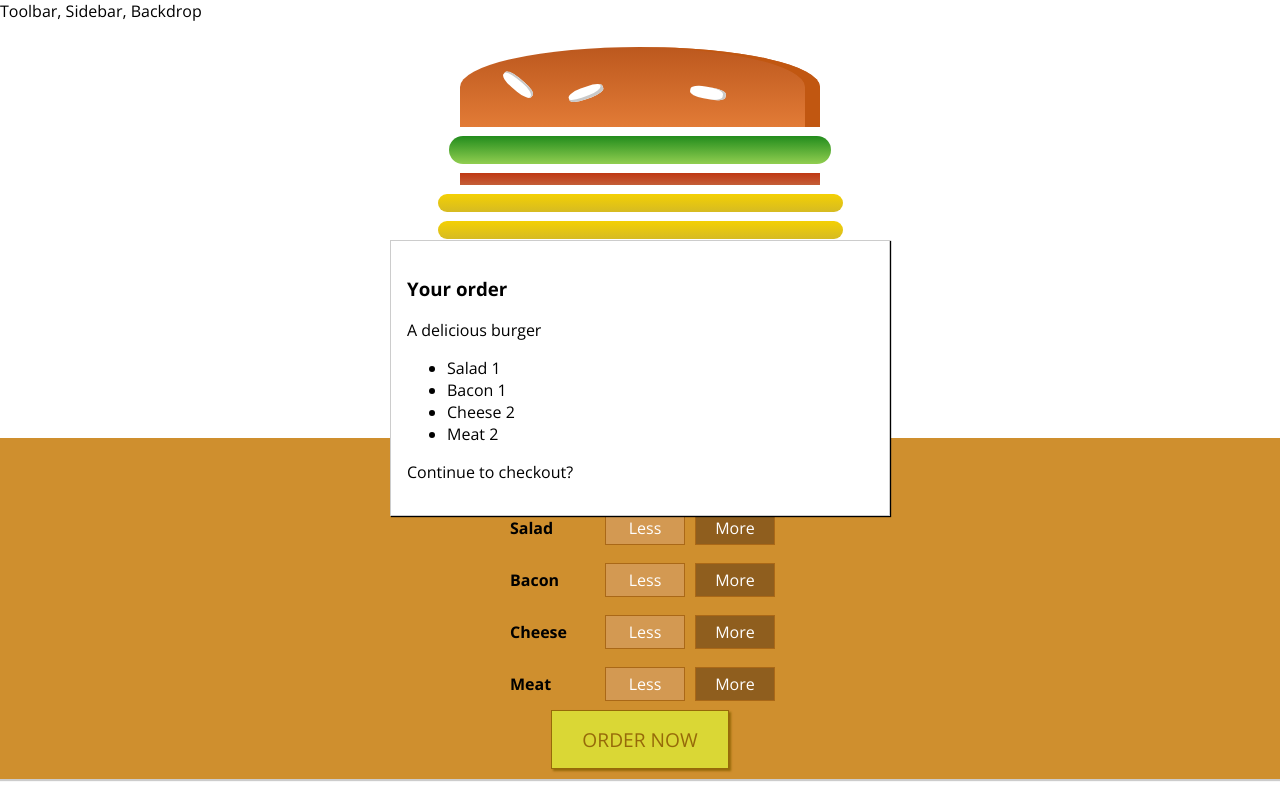
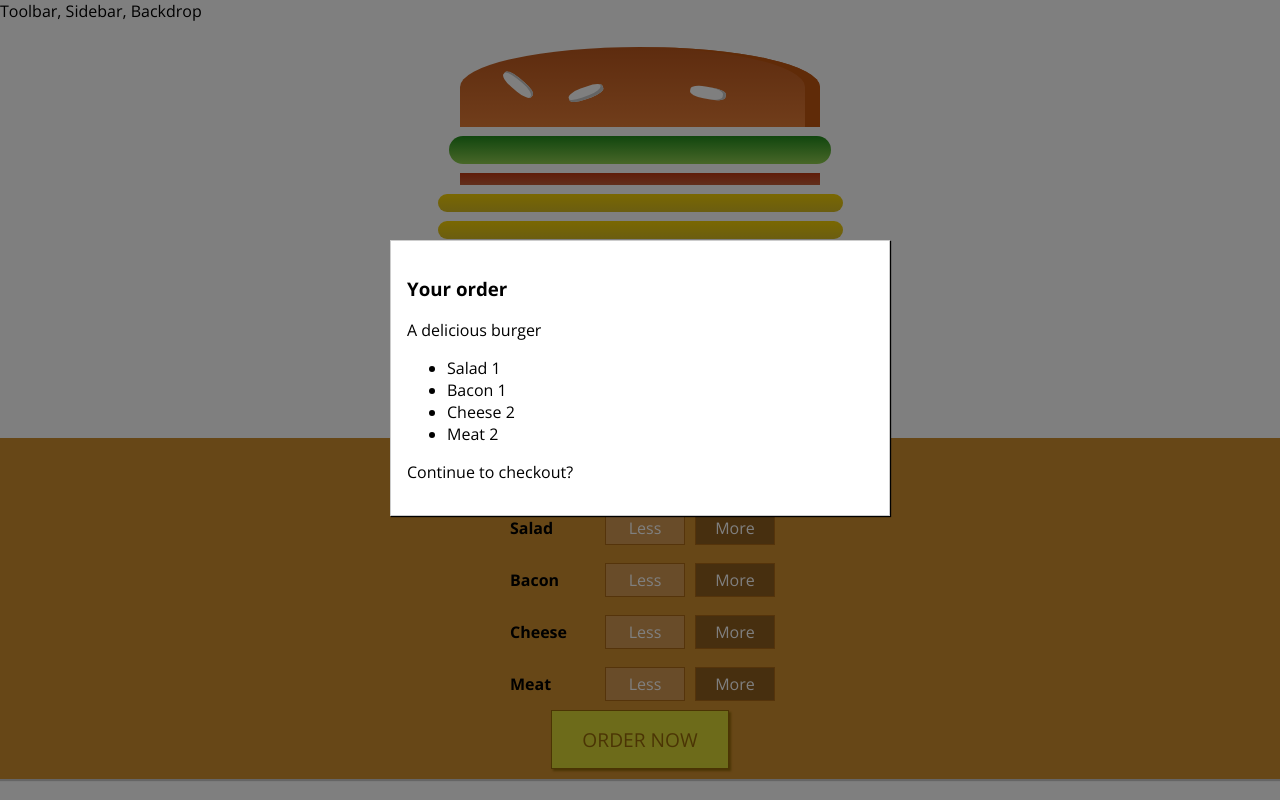
Before and after one commit to SergeyKosarchuk/burger-builder, a React (Create React App) app: page / in a window 1280 px wide. Both pictures are taken after a click on the button "ORDER NOW". Built offline with nearby package versions, Linux system fonts and the light colour scheme.

Commit message:
Modal added

```diff
--- /dev/null
+++ b/src/components/UI/Backdrop/Backdrop.js
@@ -0,0 +1,15 @@
+import React from 'react';
+import styled from 'styled-components';
+
+const Backdrop = styled.div`
+    width: 100%;
+    height: 100%;
+    position: fixed;
+    z-index: 100;
+    top: 0;
+    background-color: rgba(0, 0, 0, 0.5);
+`;
+
+export default function backdrop (props) {
+    return props.show ? <Backdrop onClick={props.clicked}></Backdrop> : null;
+}
--- a/src/components/UI/Modal/Modal.js
+++ b/src/components/UI/Modal/Modal.js
@@ -1,5 +1,6 @@
 import React from 'react';
 import styled from "styled-components";
+import Backdrop from '../Backdrop/Backdrop';
 
 const Modal = styled.div`
     position: fixed;
@@ -14,7 +15,7 @@ const Modal = styled.div`
     box-sizing: border-box;
     transition: all 0.3s ease-out;
     transform: ${props => props.show ? 'translateY(0)' : 'translateY(-100vh)'};
-    opacity: ${props => props.show ? '1' : '0'}};
+    opacity: ${props => props.show ? '1' : '0'};
 
     @media (min-width: 600px) {
         width: 500px;
@@ -24,6 +25,9 @@ const Modal = styled.div`
 
 export default function modal(props) {
     return (
-        <Modal show={props.show}>{props.children}</Modal>
+        <>
+            <Modal show={props.show}>{props.children}</Modal>
+            <Backdrop show={props.show} clicked={props.clicked}></Backdrop>
+        </>
     )
 }
--- a/src/containers/BurgerBuildier/BurderBuilder.js
+++ b/src/containers/BurgerBuildier/BurderBuilder.js
@@ -55,6 +55,10 @@ class BurgerBuilder extends React.Component{
         this.setState({showOrderConfirm: true})
     };
 
+    modalClickedHandler = () => {
+        this.setState({showOrderConfirm: false});
+    }
+
     render(){
         const disabledIngredients = Object.keys(this.state.ingredients).filter((ing) => this.state.ingredients[ing] <= 0);
         const canCompleteOrder = !!Object.values(this.state.ingredients).reduce(
@@ -62,7 +66,7 @@ class BurgerBuilder extends React.Component{
 
         return (
             <>
-                <Modal show={this.state.showOrderConfirm}><OrderSummary ingredients={this.state.ingredients}/></Modal>
+                <Modal show={this.state.showOrderConfirm} clicked={this.modalClickedHandler}><OrderSummary ingredients={this.state.ingredients}/></Modal>
                 <Burger ingredients={this.state.ingredients}/>
                 <BuildControls ingredientAdded={this.addIngredientHandler}
                                ingredientRemoved={this.removeIngredientHandler}
```
